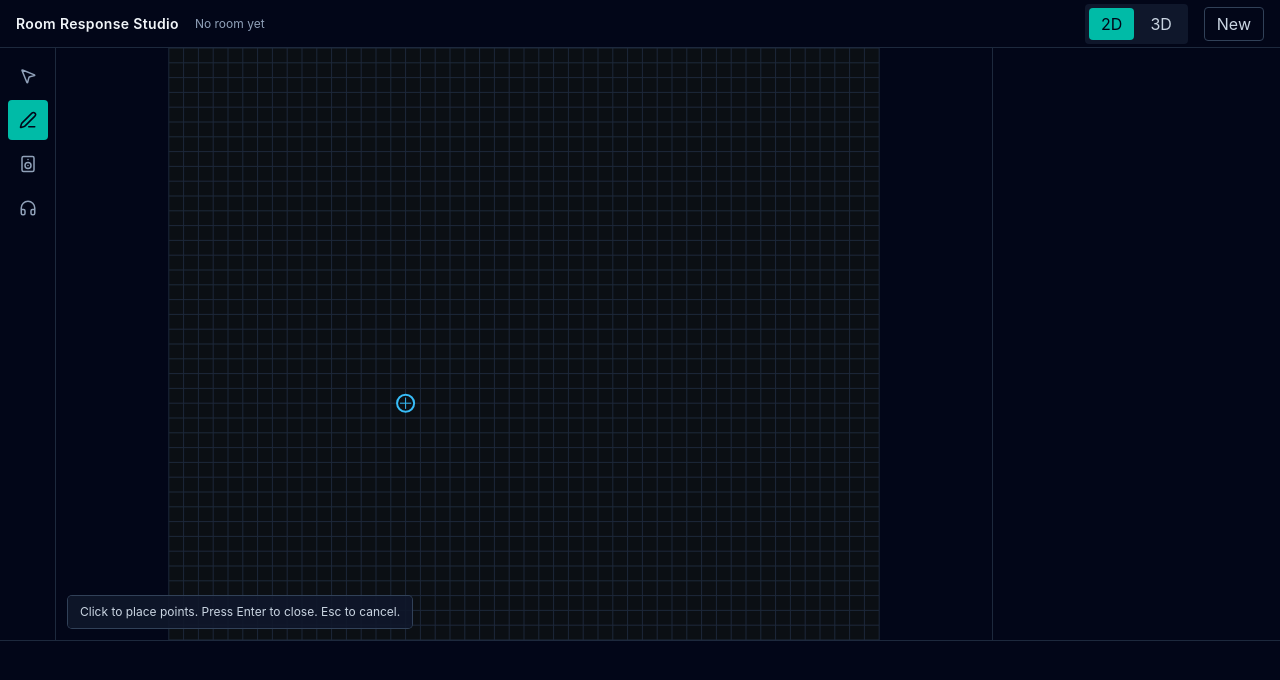
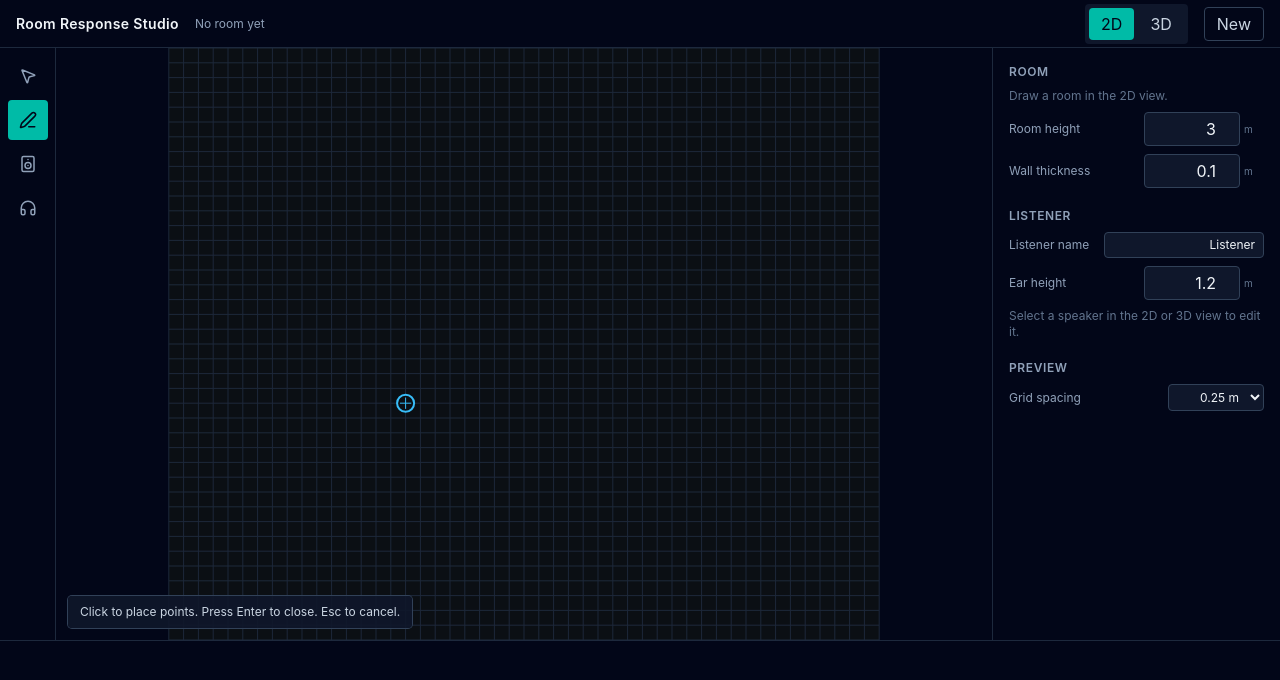
Before and after one commit to RobertGjoshevski/Seatfield, a React (Vite) app: page / in a window 1280 px wide. Shown: the top 680 px of the page. Built offline with nearby package versions, Linux system fonts and the light colour scheme.

Commit message:
feat: add room speaker and listener inspector

```diff
--- a/src/App.tsx
+++ b/src/App.tsx
@@ -1,5 +1,6 @@
 import { TopBar } from './components/layout/TopBar'
 import { ToolRail } from './components/layout/ToolRail'
+import { Inspector } from './components/layout/Inspector'
 import { Viewport2D } from './components/viewport/Viewport2D'
 import { Viewport3D } from './components/viewport/Viewport3D'
 import { useProjectStore } from './store/projectStore'
@@ -15,7 +16,7 @@ export default function App() {
         <main className="min-w-0 flex-1">
           {viewMode === '2d' ? <Viewport2D /> : <Viewport3D />}
         </main>
-        <aside className="w-72 border-l border-slate-800" />
+        <Inspector />
       </div>
       <footer className="h-40 border-t border-slate-800" />
     </div>
--- /dev/null
+++ b/src/components/layout/Inspector.tsx
@@ -0,0 +1,162 @@
+import { polygonArea } from '../../core/geometry/polygon'
+import { useProjectStore } from '../../store/projectStore'
+import { NumberField } from '../ui/NumberField'
+
+export function Inspector() {
+  const project = useProjectStore((state) => state.project)
+  const selectedId = useProjectStore((state) => state.selectedId)
+  const updateRoom = useProjectStore((state) => state.updateRoom)
+  const updateSpeaker = useProjectStore((state) => state.updateSpeaker)
+  const updateListener = useProjectStore((state) => state.updateListener)
+  const setCoverageSpacing = useProjectStore((state) => state.setCoverageSpacing)
+  const coverageSpacing = useProjectStore((state) => state.coverageSpacing)
+
+  const speaker = project.speakers.find((item) => item.id === selectedId)
+  const boundary = project.room.boundary
+  const area = boundary.length >= 3 ? Math.abs(polygonArea(boundary)) : 0
+
+  return (
+    <aside
+      data-testid="inspector"
+      className="flex w-72 shrink-0 flex-col gap-5 overflow-y-auto border-l border-slate-800 p-4"
+    >
+      <section className="space-y-2">
+        <h2 className="text-xs font-semibold uppercase tracking-wider text-slate-400">
+          Room
+        </h2>
+        <div className="text-xs text-slate-500">
+          {boundary.length >= 3
+            ? `${boundary.length} vertices · ${area.toFixed(2)} m²`
+            : 'Draw a room in the 2D view.'}
+        </div>
+        <NumberField
+          label="Room height"
+          value={project.room.height}
+          min={1}
+          max={20}
+          onChange={(value) => {
+            updateRoom({ height: value })
+          }}
+          unit="m"
+        />
+        <NumberField
+          label="Wall thickness"
+          value={project.room.wallThickness}
+          min={0.01}
+          max={1}
+          step={0.01}
+          onChange={(value) => {
+            updateRoom({ wallThickness: value })
+          }}
+          unit="m"
+        />
+      </section>
+
+      <section className="space-y-2">
+        <h2 className="text-xs font-semibold uppercase tracking-wider text-slate-400">
+          {speaker ? 'Speaker' : 'Listener'}
+        </h2>
+        {speaker ? (
+          <>
+            <label className="flex items-center justify-between gap-3 text-xs text-slate-400">
+              Speaker name
+              <input
+                className="w-40 rounded border border-slate-700 bg-slate-900 px-2 py-1 text-right text-xs text-slate-100 outline-none focus:border-teal-500"
+                value={speaker.name}
+                onChange={(event) =>
+                  updateSpeaker(speaker.id, { name: event.target.value })
+                }
+              />
+            </label>
+            <NumberField
+              label="Gain"
+              value={speaker.gainDb}
+              min={-60}
+              max={20}
+              step={0.5}
+              onChange={(value) => updateSpeaker(speaker.id, { gainDb: value })}
+              unit="dB"
+            />
+            <NumberField
+              label="Acoustic height"
+              value={speaker.position.z}
+              min={0.1}
+              max={project.room.height}
+              step={0.05}
+              onChange={(value) =>
+                updateSpeaker(speaker.id, {
+                  position: { ...speaker.position, z: value },
+                })
+              }
+              unit="m"
+            />
+            <NumberField
+              label="Yaw"
+              value={speaker.yawDeg}
+              min={-180}
+              max={180}
+              step={5}
+              onChange={(value) => updateSpeaker(speaker.id, { yawDeg: value })}
+              unit="°"
+            />
+            <NumberField
+              label="Coverage"
+              value={speaker.coverageHorizontalDeg}
+              min={30}
+              max={180}
+              step={5}
+              onChange={(value) =>
+                updateSpeaker(speaker.id, { coverageHorizontalDeg: value })
+              }
+              unit="°"
+            />
+          </>
+        ) : (
+          <>
+            <label className="flex items-center justify-between gap-3 text-xs text-slate-400">
+              Listener name
+              <input
+                className="w-40 rounded border border-slate-700 bg-slate-900 px-2 py-1 text-right text-xs text-slate-100 outline-none focus:border-teal-500"
+                value={project.listener.name}
+                onChange={(event) =>
+                  updateListener({ name: event.target.value })
+                }
+              />
+            </label>
+            <NumberField
+              label="Ear height"
+              value={project.listener.earHeight}
+              min={0.5}
+              max={2.5}
+              step={0.05}
+              onChange={(value) => updateListener({ earHeight: value })}
+              unit="m"
+            />
+            <div className="text-xs text-slate-500">
+              Select a speaker in the 2D or 3D view to edit it.
+            </div>
+          </>
+        )}
+      </section>
+
+      <section className="space-y-2">
+        <h2 className="text-xs font-semibold uppercase tracking-wider text-slate-400">
+          Preview
+        </h2>
+        <label className="flex items-center justify-between gap-3 text-xs text-slate-400">
+          Grid spacing
+          <select
+            className="w-24 rounded border border-slate-700 bg-slate-900 px-2 py-1 text-right text-xs text-slate-100 outline-none focus:border-teal-500"
+            value={coverageSpacing}
+            onChange={(event) => setCoverageSpacing(Number(event.target.value))}
+          >
+            <option value={0.1}>0.10 m</option>
+            <option value={0.25}>0.25 m</option>
+            <option value={0.5}>0.50 m</option>
+            <option value={1}>1.00 m</option>
+          </select>
+        </label>
+      </section>
+    </aside>
+  )
+}
--- /dev/null
+++ b/src/components/ui/NumberField.tsx
@@ -0,0 +1,47 @@
+import { useId } from 'react'
+
+interface NumberFieldProps {
+  label: string
+  value: number
+  onChange: (value: number) => void
+  min?: number
+  max?: number
+  step?: number
+  unit?: string
+}
+
+export function NumberField({
+  label,
+  value,
+  onChange,
+  min,
+  max,
+  step = 0.1,
+  unit,
+}: NumberFieldProps) {
+  const id = useId()
+
+  return (
+    <div className="flex items-center justify-between gap-3">
+      <label htmlFor={id} className="text-xs text-slate-400">
+        {label}
+      </label>
+      <div className="flex items-center gap-1">
+        <input
+          id={id}
+          type="number"
+          className="w-24 rounded border border-slate-700 bg-slate-900 px-2 py-1 text-right text-xs text-slate-100 outline-none focus:border-teal-500"
+          value={Number.isFinite(value) ? value : 0}
+          min={min}
+          max={max}
+          step={step}
+          onChange={(event) => {
+            const next = Number(event.target.value)
+            if (Number.isFinite(next)) onChange(next)
+          }}
+        />
+        {unit && <span className="w-5 text-[10px] text-slate-500">{unit}</span>}
+      </div>
+    </div>
+  )
+}
```
Also changed, not shown: 1 other file (tests, documents, lock files or other folders).
